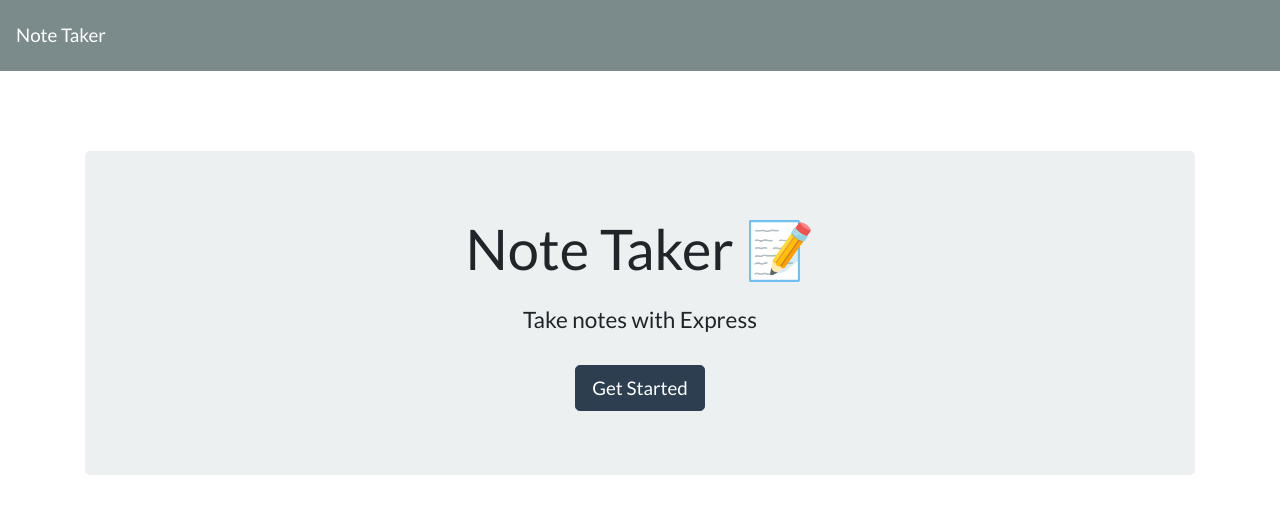
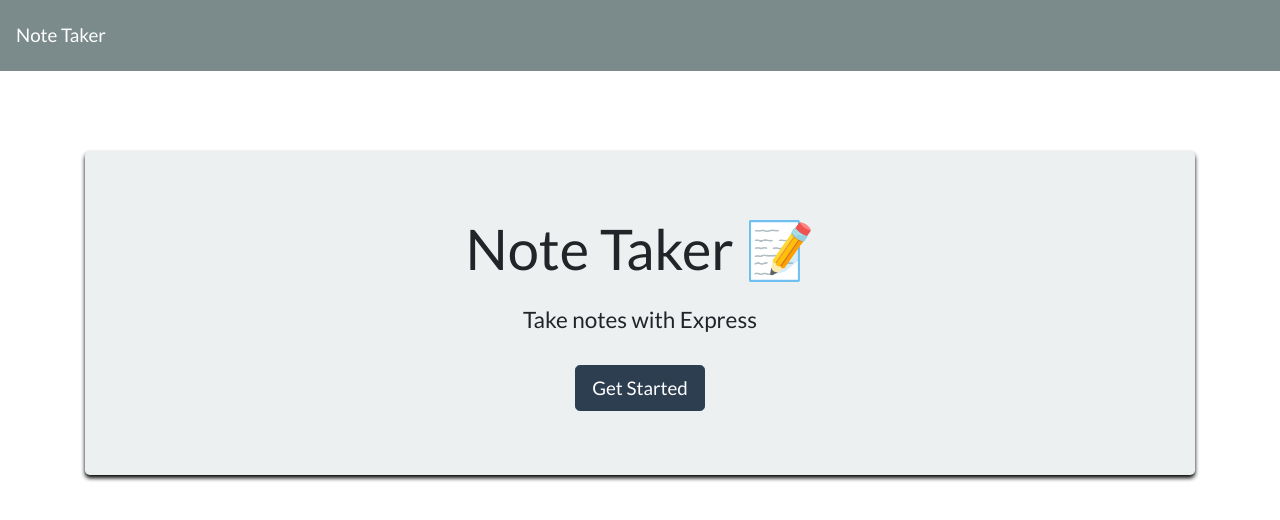
Before and after one commit to jwilferd10/QuickNote, a website: page public/index.html in a window 1280 px wide. Drawn offline with nearby package versions, Linux system fonts and the light colour scheme; no server answers.

Commit message:
public/assets/css/styles.css and index.html: Added the font-awesome and styles.css links to index.html. Adjusted the style of the jumbotron

```diff
--- a/public/assets/css/styles.css
+++ b/public/assets/css/styles.css
@@ -2,6 +2,11 @@
   height: 100%;
   margin: 0;
   padding: 0;
+}
+
+#jumboStyle {
+  box-shadow: 0px 3px 4px black;
+  margin-top: 80px;
 }
 
 .save-note {
--- a/public/index.html
+++ b/public/index.html
@@ -7,6 +7,9 @@
   <meta http-equiv="X-UA-Compatible" content="ie=edge">
   <title>Note Taker</title>
   <link rel="stylesheet" href="https://cdnjs.cloudflare.com/ajax/libs/bootswatch/4.1.3/flatly/bootstrap.min.css" />
+  <link rel="stylesheet" href="https://use.fontawesome.com/releases/v5.3.1/css/all.css"
+  integrity="sha384-mzrmE5qonljUremFsqc01SB46JvROS7bZs3IO2EmfFsd15uHvIt+Y8vEf7N7fWAU" crossorigin="anonymous">
+  <link rel="stylesheet" href="./assets/css/styles.css">
 </head>
 
 <body>
@@ -14,13 +17,14 @@
     <a class="navbar-brand" href="/">Note Taker
     </a>
   </nav>
-  <div class="container">
-    <div style="margin-top: 80px;" class="jumbotron text-center">
+
+  <main class="container">
+    <section id="jumboStyle" class="jumbotron text-center">
       <h1 class="display-4">Note Taker <span role="img" aria-label="Memo">📝</span></h1>
       <h4 class="mt-4">Take notes with Express</h4>
       <a class="btn btn-primary btn-lg mt-4" href="/notes" role="button">Get Started</a>
-    </div>
-  </div>
+    </section>
+  </main>
   <script src="/assets/js/index.js"></script>
 </body>
 
```
